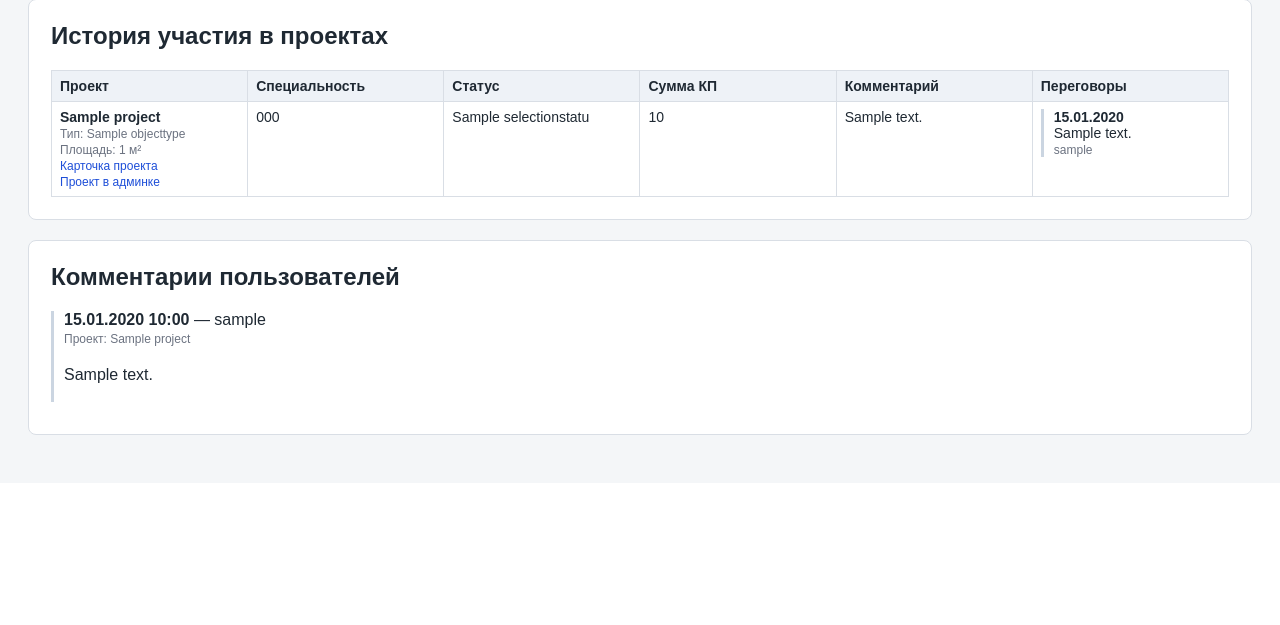
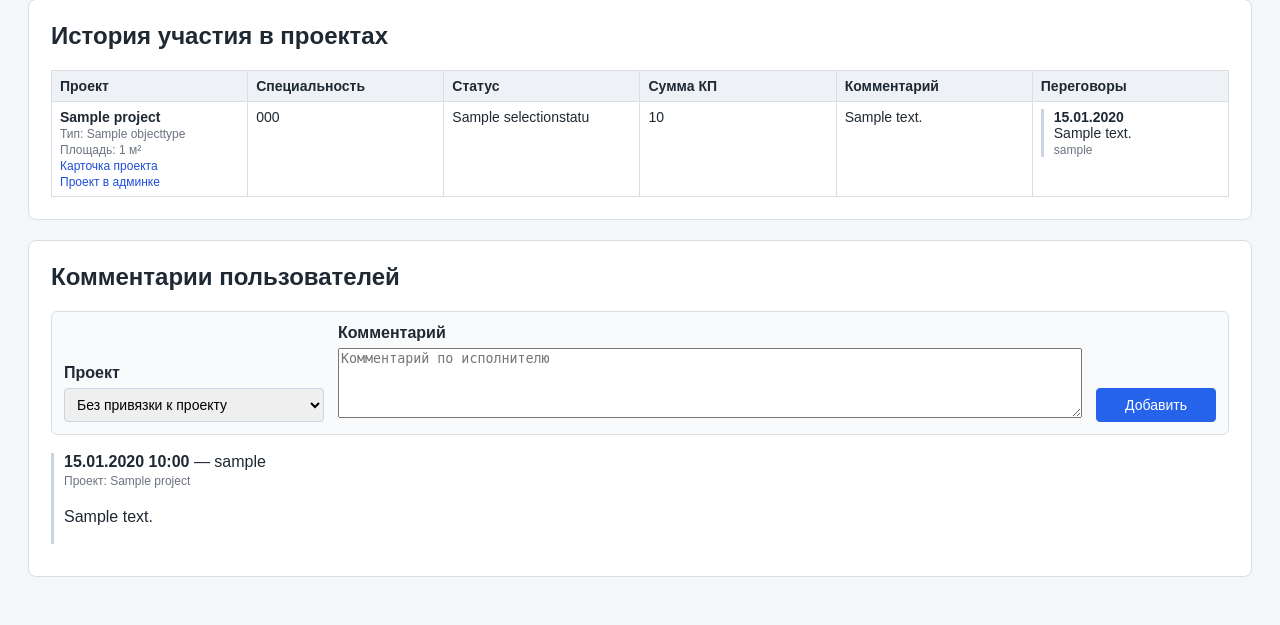
Before and after one commit to aTBepTKa/contractors_db, a Django app: page /executors/1/ in a window 1280 px wide. Shown: the part 884-1509 px from the top of the page. Before the commit the page ends 1319 px from the top, so only its background shows below. Run offline with Django 5.2, Linux system fonts and the light colour scheme; a user stored in the database is signed in; tables that the repository leaves empty hold one stand-in row (values such as "Sample post").

Commit message:
Add executor comments from detail page

```diff
--- a/directory/static/directory/css/main.css
+++ b/directory/static/directory/css/main.css
@@ -619,3 +619,53 @@ button:hover,
         grid-template-columns: 1fr;
     }
 }
+
+.executor-comment-form {
+    margin-bottom: 18px;
+    padding: 12px;
+    background: #f8fafc;
+    border: 1px solid #d9dee5;
+    border-radius: 6px;
+}
+
+.executor-comment-grid {
+    display: grid;
+    grid-template-columns: 260px minmax(360px, 1fr) 120px;
+    gap: 14px;
+    align-items: end;
+}
+
+.executor-comment-grid label {
+    display: block;
+    font-weight: 700;
+    margin-bottom: 6px;
+}
+
+.executor-comment-grid select,
+.executor-comment-grid textarea {
+    width: 100%;
+}
+
+.executor-comment-grid textarea {
+    min-height: 70px;
+    resize: vertical;
+}
+
+.executor-comment-button {
+    display: flex;
+    align-items: end;
+}
+
+.executor-comment-button button {
+    width: 100%;
+}
+
+@media (max-width: 900px) {
+    .executor-comment-grid {
+        grid-template-columns: 1fr;
+    }
+
+    .executor-comment-button button {
+        width: auto;
+    }
+}
--- a/directory/templates/directory/executor_detail.html
+++ b/directory/templates/directory/executor_detail.html
@@ -158,6 +158,39 @@
 <div class="card">
     <h2>Комментарии пользователей</h2>
 
+    <form method="post" action="/executors/{{ executor.id }}/comments/add/" class="executor-comment-form">
+        {% csrf_token %}
+
+        <div class="executor-comment-grid">
+            <div>
+                <label for="comment_project_id">Проект</label>
+                <select name="project_id" id="comment_project_id">
+                    <option value="">Без привязки к проекту</option>
+                    {% for project in projects %}
+                        <option value="{{ project.id }}">
+                            {{ project.name }}
+                        </option>
+                    {% endfor %}
+                </select>
+            </div>
+
+            <div>
+                <label for="comment">Комментарий</label>
+                <textarea
+                    name="comment"
+                    id="comment"
+                    rows="3"
+                    required
+                    placeholder="Комментарий по исполнителю"
+                ></textarea>
+            </div>
+
+            <div class="executor-comment-button">
+                <button type="submit">Добавить</button>
+            </div>
+        </div>
+    </form>
+
     {% if comments %}
         <div class="timeline">
             {% for comment in comments %}
--- a/directory/urls.py
+++ b/directory/urls.py
@@ -12,4 +12,5 @@ urlpatterns = [
     path("selections/<int:selection_id>/update/", views.update_project_selection, name="update_project_selection"),
     path("selections/<int:selection_id>/negotiations/add/", views.add_selection_negotiation, name="add_selection_negotiation"),
     path("selections/<int:selection_id>/delete/", views.delete_project_selection, name="delete_project_selection"),
+    path("executors/<int:executor_id>/comments/add/", views.add_executor_comment, name="add_executor_comment"),
 ]
--- a/directory/views.py
+++ b/directory/views.py
@@ -7,6 +7,7 @@ from django.utils.dateparse import parse_date
 
 from .models import (
     Executor,
+    ExecutorComment,
     ExecutorStatus,
     ObjectType,
     Project,
@@ -14,6 +15,7 @@ from .models import (
     SelectionNegotiation,
     SelectionStatus,
     Specialty,
+
 )
 
 @login_required
@@ -393,6 +395,7 @@ def executor_detail(request, executor_id):
         "specialties": specialties,
         "comments": comments,
         "selection_items": selection_items,
+        "projects": Project.objects.order_by("name"),
     }
 
     return render(request, "directory/executor_detail.html", context)
@@ -722,3 +725,28 @@ def delete_project_selection(request, selection_id):
         selection.delete()
 
     return redirect("project_detail", project_id=project_id)
+
+@login_required
+def add_executor_comment(request, executor_id):
+    executor = get_object_or_404(Executor, id=executor_id)
+
+    if request.method != "POST":
+        return redirect("executor_detail", executor_id=executor.id)
+
+    project_id = request.POST.get("project_id")
+    comment_text = request.POST.get("comment", "").strip()
+
+    project = None
+
+    if project_id:
+        project = Project.objects.filter(id=project_id).first()
+
+    if comment_text:
+        ExecutorComment.objects.create(
+            executor=executor,
+            project=project,
+            user=request.user,
+            comment=comment_text,
+        )
+
+    return redirect("executor_detail", executor_id=executor.id)
```
